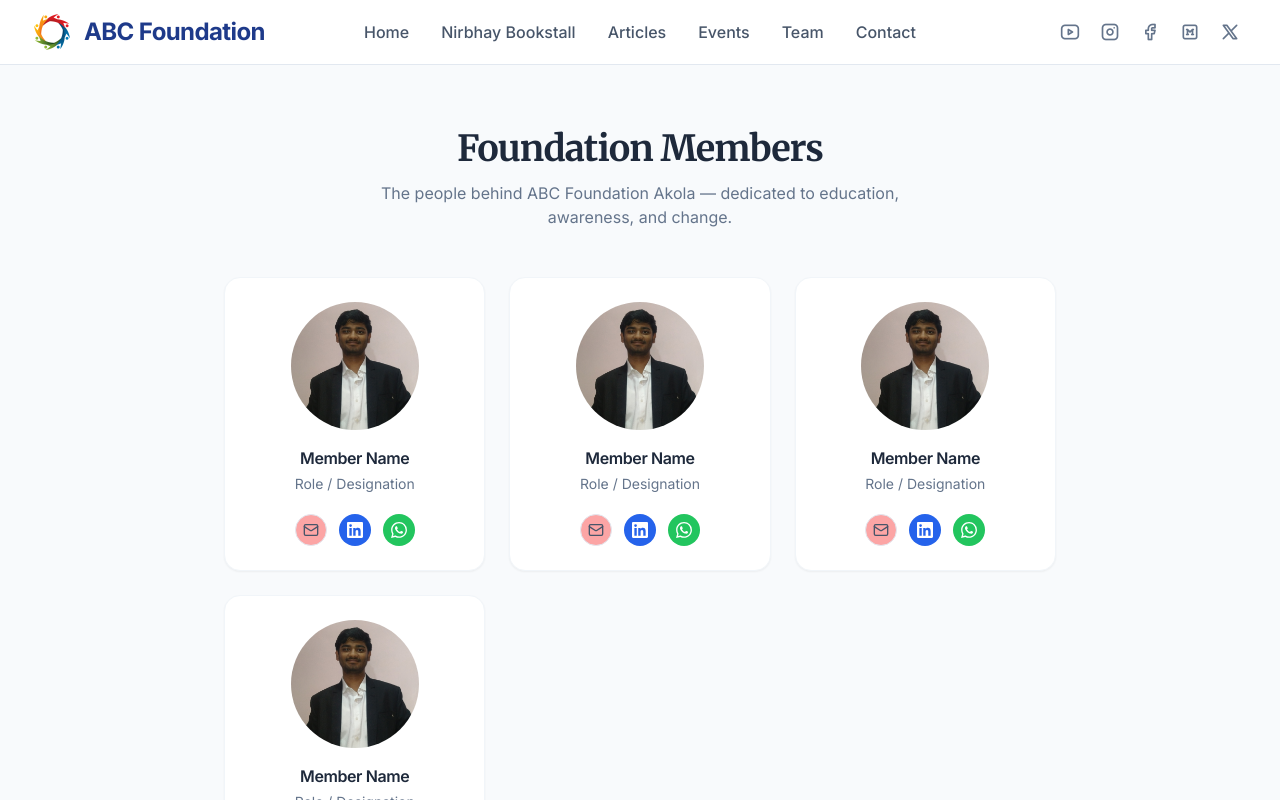
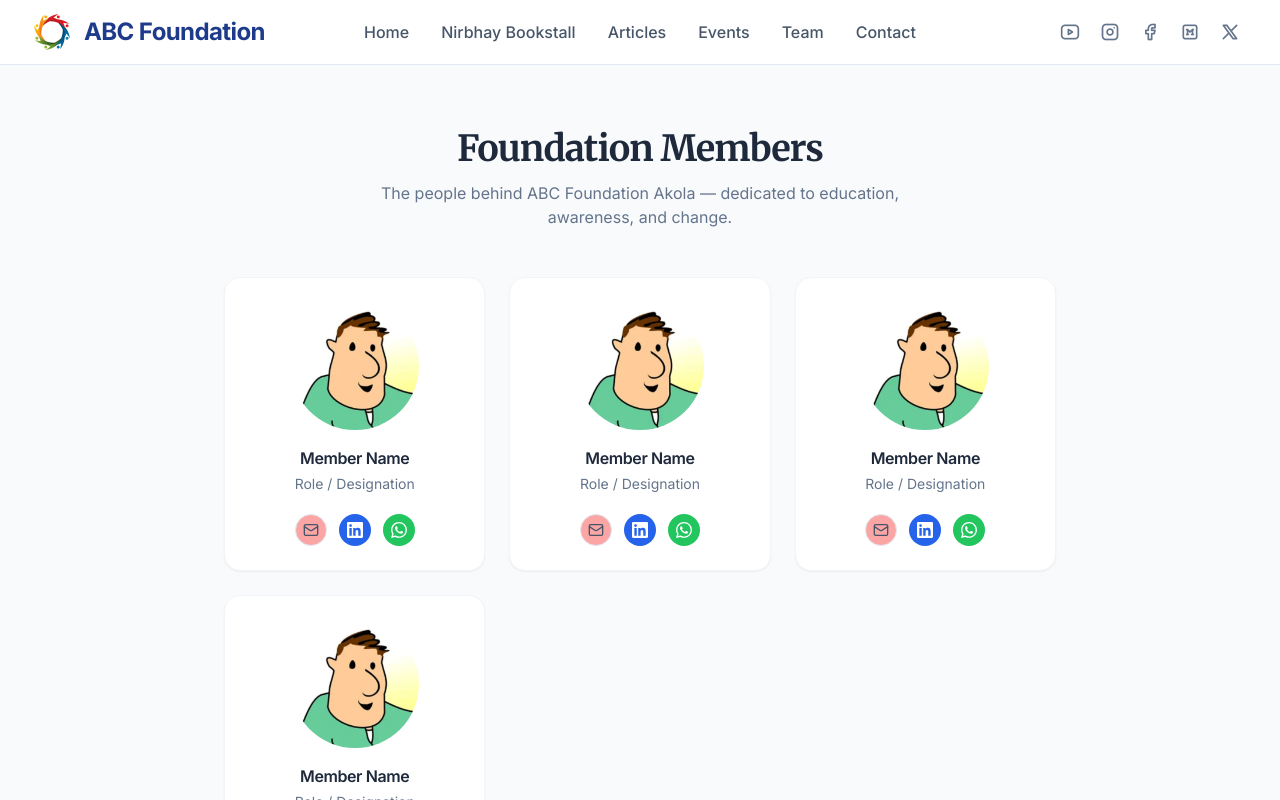
Before and after one commit to piyushdande11-rgb/Bookstall, a Next.js app: page /team in a window 1280 px wide. Shown: the top 800 px of the page. Built offline with nearby package versions, Linux system fonts and the light colour scheme.

Commit message:
changes1

```diff
--- a/src/app/team/page.tsx
+++ b/src/app/team/page.tsx
@@ -10,7 +10,7 @@ const members = [
     email: "member@email.com",
     linkedin: "https://linkedin.com/in/username",
     whatsapp: "919999999999", // country code + number, no + or spaces
-    image: "/images/team/piyushdande.jpg", // place image in /public/team/
+    image: "/images/team/piyushdande.png", // place image in /public/team/
   },
 
   {
@@ -19,7 +19,7 @@ const members = [
     email: "member@email.com",
     linkedin: "https://linkedin.com/in/username",
     whatsapp: "919999999999", // country code + number, no + or spaces
-    image: "/images/team/piyushdande.jpg", // place image in /public/team/
+    image: "/images/team/piyushdande.png", // place image in /public/team/
   },
 
   {
@@ -28,7 +28,7 @@ const members = [
     email: "member@email.com",
     linkedin: "https://linkedin.com/in/username",
     whatsapp: "919999999999", // country code + number, no + or spaces
-    image: "/images/team/piyushdande.jpg", // place image in /public/team/
+    image: "/images/team/piyushdande.png", // place image in /public/team/
   },
 
   {
@@ -37,7 +37,7 @@ const members = [
     email: "member@email.com",
     linkedin: "https://linkedin.com/in/username",
     whatsapp: "919999999999", // country code + number, no + or spaces
-    image: "/images/team/piyushdande.jpg", // place image in /public/team/
+    image: "/images/team/piyushdande.png", // place image in /public/team/
   },
 ];
 
```
Also changed, not shown: public/images/team/piyushdande.jpg (deleted), public/images/team/piyushdande.png (added).
